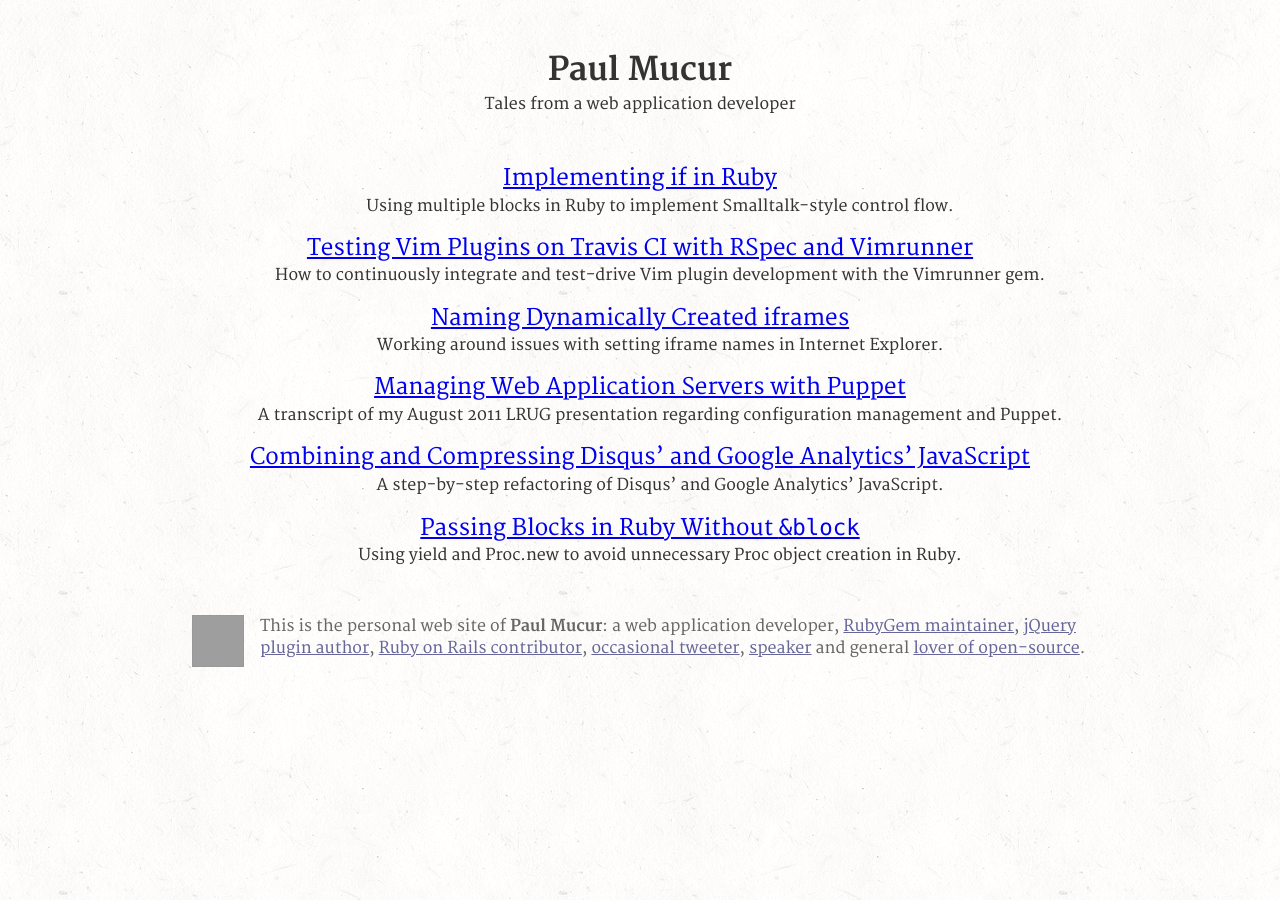
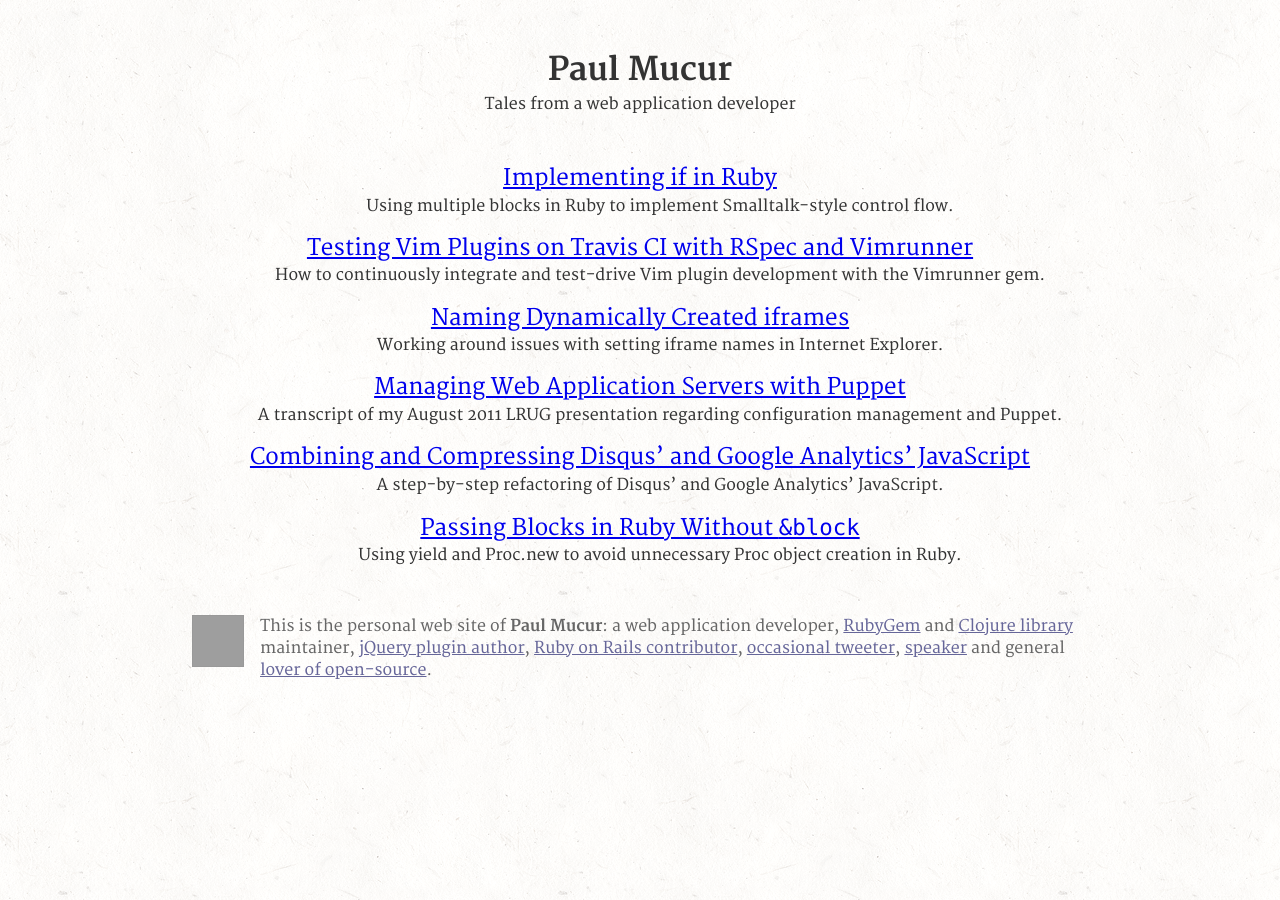
Before and after one commit to mudge/mudge.github.com, a Jekyll site: the page built from index.html, in a window 1280 px wide. Built offline with Jekyll 4.4.1, drawn with Linux system fonts in a browser that asks for light colours; Markdown is read by kramdown in place of the engine named in the settings; grey boxes are pictures that could not be loaded.

Commit message:
Add mention of riveted.

```diff
--- a/_includes/footer.html
+++ b/_includes/footer.html
@@ -1 +1 @@
-<footer><img src=//gravatar.com/avatar/beb7f5dd655d8b8e9093ef4fc5e59b6e?s=50 width=50 height=50>This is the personal web site of <strong>Paul Mucur</strong>: a web application developer, <a href=//rubygems.org/gems/re2>RubyGem maintainer</a>, <a href=//github.com/mudge/jquery_example>jQuery plugin author</a>, <a href=//contributors.rubyonrails.org/contributors/paul-mucur/commits>Ruby on Rails contributor</a>, <a href=//twitter.com/mudge>occasional tweeter</a>, <a href=//lanyrd.com/profile/mudge/>speaker</a> and general <a href=//github.com/mudge>lover of open-source</a>.</footer>
+<footer><img src=//gravatar.com/avatar/beb7f5dd655d8b8e9093ef4fc5e59b6e?s=50 width=50 height=50>This is the personal web site of <strong>Paul Mucur</strong>: a web application developer, <a href=//rubygems.org/gems/re2>RubyGem</a> and <a href=//clojars.org/riveted>Clojure library</a> maintainer, <a href=//github.com/mudge/jquery_example>jQuery plugin author</a>, <a href=//contributors.rubyonrails.org/contributors/paul-mucur/commits>Ruby on Rails contributor</a>, <a href=//twitter.com/mudge>occasional tweeter</a>, <a href=//lanyrd.com/profile/mudge/>speaker</a> and general <a href=//github.com/mudge>lover of open-source</a>.</footer>
```
